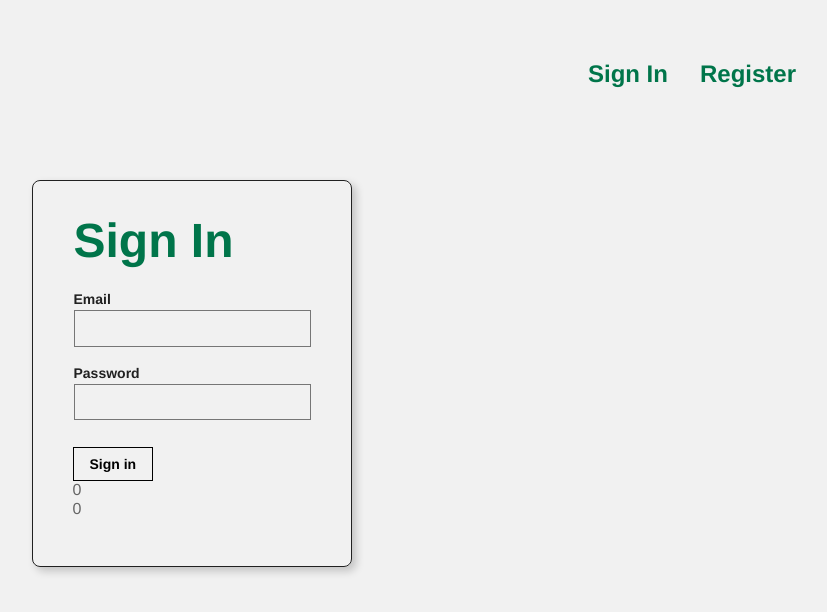
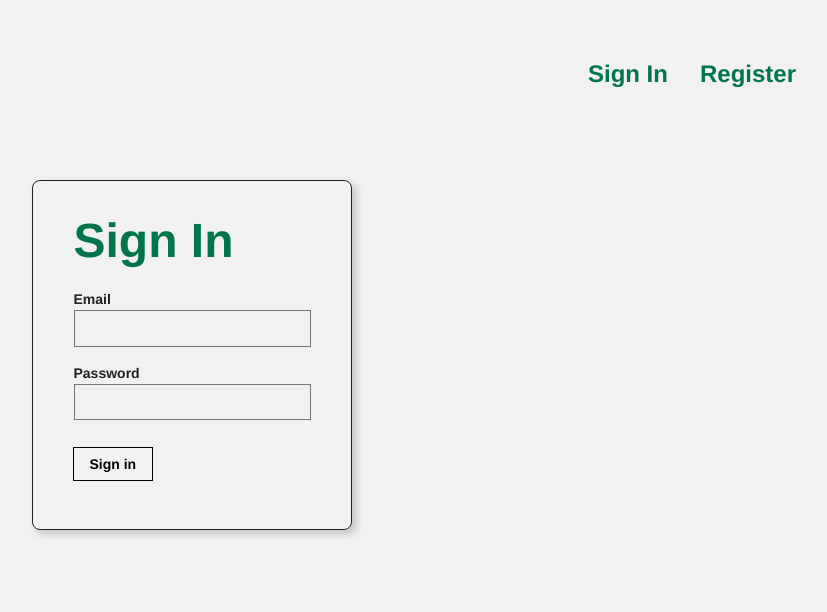
Before and after one commit to stephanie-yung/capstone-frontend, a React (Create React App) app: page /capstone-frontend/userAccount in a window 1280 px wide. Shown: the top 612 px of the page, without its empty margins (448-1275 px from the left). Built offline with nearby package versions, Linux system fonts and the light colour scheme; what react-google-maps would draw is missing.

Commit message:
fixed signed in

```diff
--- a/src/Components/SignIn/SignIn.js
+++ b/src/Components/SignIn/SignIn.js
@@ -44,12 +44,6 @@ const Signin = ({onRouteChange}) => {
                 <div className="">
                 <input onClick= {()=>{postUserInformation();onRouteChange('home')} } className="b ph3 pv2 input-reset ba black b--black bg-transparent grow pointer f6 dib" type="submit" value="Sign in"/>
                 </div>
-                <div>
-                    {UserEmail}
-                    <br>
-                    </br>
-                    {UserPassword}
-                </div>
                 <div className="lh-copy mt3">
                 {/* <p onClick= {()=>onRouteChange('register')} className="f6 link dim black db pointer">Register</p> */}
                 </div>
```
